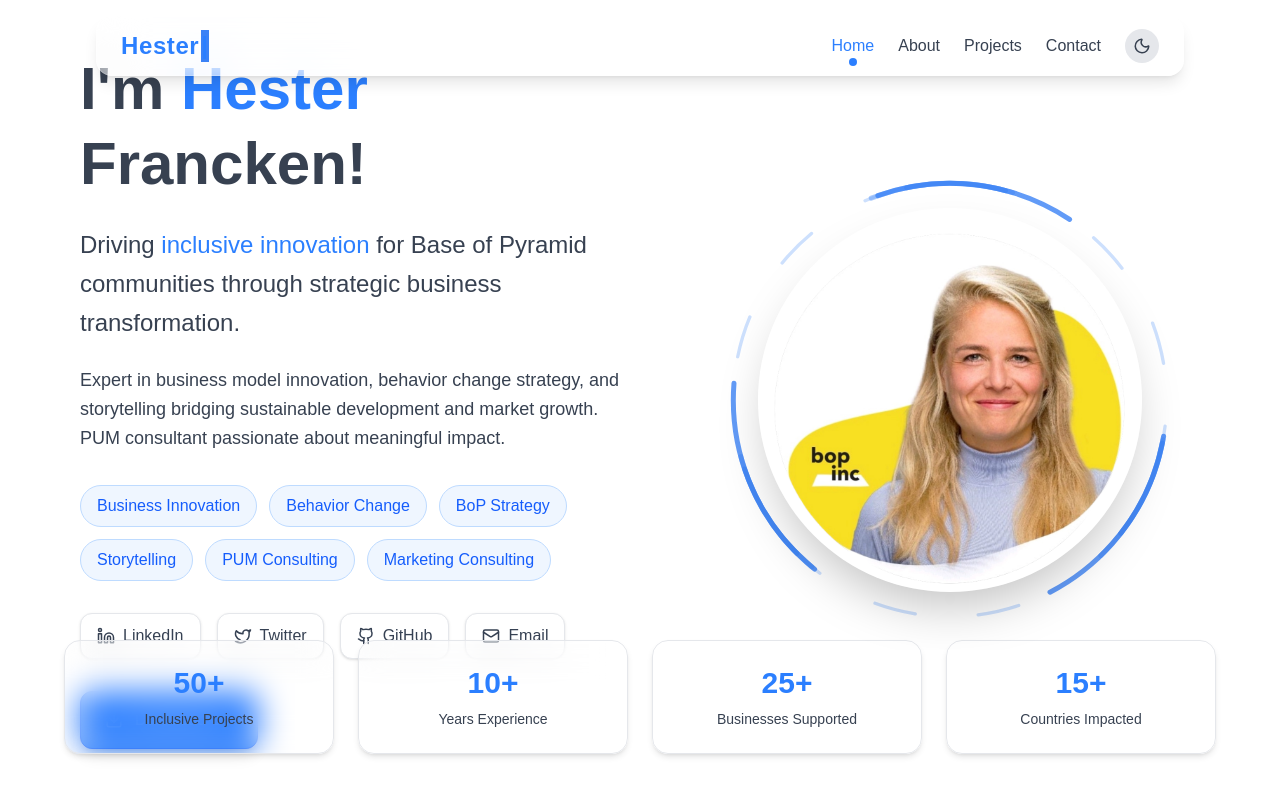
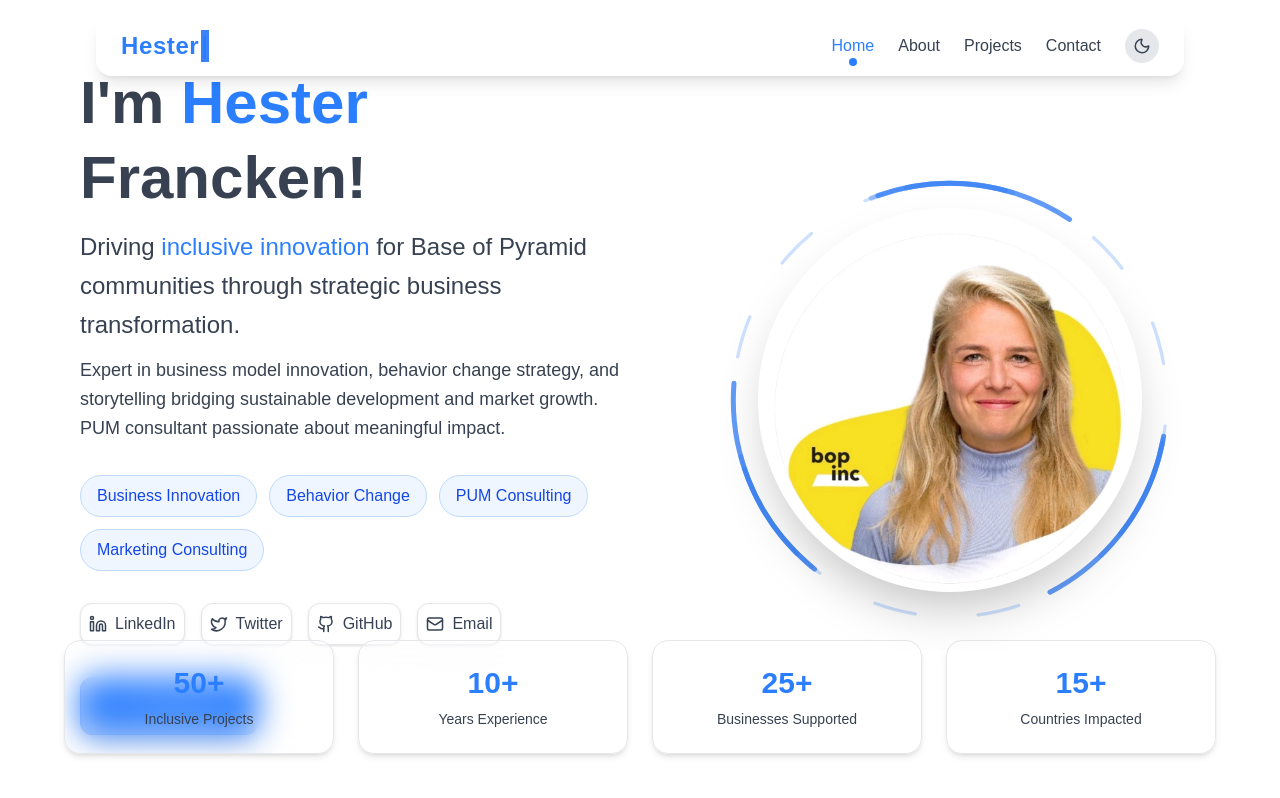
Before and after one commit to Namibra-Devs/hester-profile, a React (Vite) app in the folder hester/: page / in a window 1280 px wide. Shown: the top 798 px of the page. Built offline with nearby package versions, Linux system fonts and the light colour scheme.

Commit message:
content spacing checked

```diff
--- a/hester/src/pages/Home.jsx
+++ b/hester/src/pages/Home.jsx
@@ -75,7 +75,7 @@ export default function Home() {
           transition={{ duration: 0.6 }}
         >
           <motion.h1
-            className="text-3xl sm:text-4xl lg:text-6xl font-bold mb-6 leading-tight "
+            className="text-3xl sm:text-4xl lg:text-6xl font-bold mb-3 leading-tight "
             initial={{ opacity: 0, y: 20 }}
             animate={{ opacity: 1, y: 0 }}
             transition={{ delay: 0.2, duration: 0.6 }}
@@ -84,7 +84,7 @@ export default function Home() {
           </motion.h1>
 
           <motion.p
-            className="text-lg sm:text-xl lg:text-2xl mb-6 leading-relaxed font-medium"
+            className="text-lg sm:text-xl lg:text-2xl mb-3 leading-relaxed font-medium"
             initial={{ opacity: 0, y: 20 }}
             animate={{ opacity: 1, y: 0 }}
             transition={{ delay: 0.3, duration: 0.6 }}
@@ -115,14 +115,12 @@ export default function Home() {
             {[
               "Business Innovation",
               "Behavior Change",
-              "BoP Strategy",
-              "Storytelling",
               "PUM Consulting",
               "Marketing Consulting",
             ].map((tag) => (
               <span
                 key={tag}
-                className="px-4 py-2 bg-blue-50 dark:bg-blue-900/30 text-blue-600 dark:text-blue-400 rounded-full text-sm sm:text-base font-medium border border-blue-200 dark:border-blue-700"
+                className="px-4 py-2 bg-blue-50 dark:bg-blue-900/30 text-blue-700 dark:text-blue-400 rounded-full text-sm sm:text-base font-medium border border-blue-200 dark:border-blue-700"
               >
                 {tag}
               </span>
@@ -131,7 +129,7 @@ export default function Home() {
 
           {/* Social Links */}
           <motion.div
-            className="flex flex-wrap justify-center lg:justify-start gap-3 sm:gap-4 mb-8"
+            className="flex flex-wrap justify-center lg:justify-start gap-2 sm:gap-4 mb-8"
             initial={{ opacity: 0, y: 20 }}
             animate={{ opacity: 1, y: 0 }}
             transition={{ delay: 0.6, duration: 0.6 }}
@@ -144,7 +142,7 @@ export default function Home() {
                 rel={
                   social.label !== "Email" ? "noopener noreferrer" : undefined
                 }
-                className="flex items-center gap-2 px-3 sm:px-4 py-2.5 bg-white dark:bg-gray-800 border border-gray-200 dark:border-gray-700 rounded-xl text-gray-700 dark:text-gray-100 hover:bg-blue-50 dark:hover:bg-blue-900/20 hover:text-blue-500 dark:hover:text-blue-400 hover:border-blue-300 dark:hover:border-blue-600 transition-all duration-300 shadow-sm hover:shadow-md text-sm sm:text-base"
+                className="flex items-center gap-2 px-2 sm:px-2 py-2 bg-white dark:bg-gray-800 border border-gray-200 dark:border-gray-700 rounded-xl text-gray-700 dark:text-gray-100 hover:bg-blue-50 dark:hover:bg-blue-900/20 hover:text-blue-500 dark:hover:text-blue-400 hover:border-blue-300 dark:hover:border-blue-600 transition-all duration-300 shadow-sm hover:shadow-md text-sm sm:text-base"
                 whileHover={{ scale: 1.05 }}
                 whileTap={{ scale: 0.95 }}
               >
```
